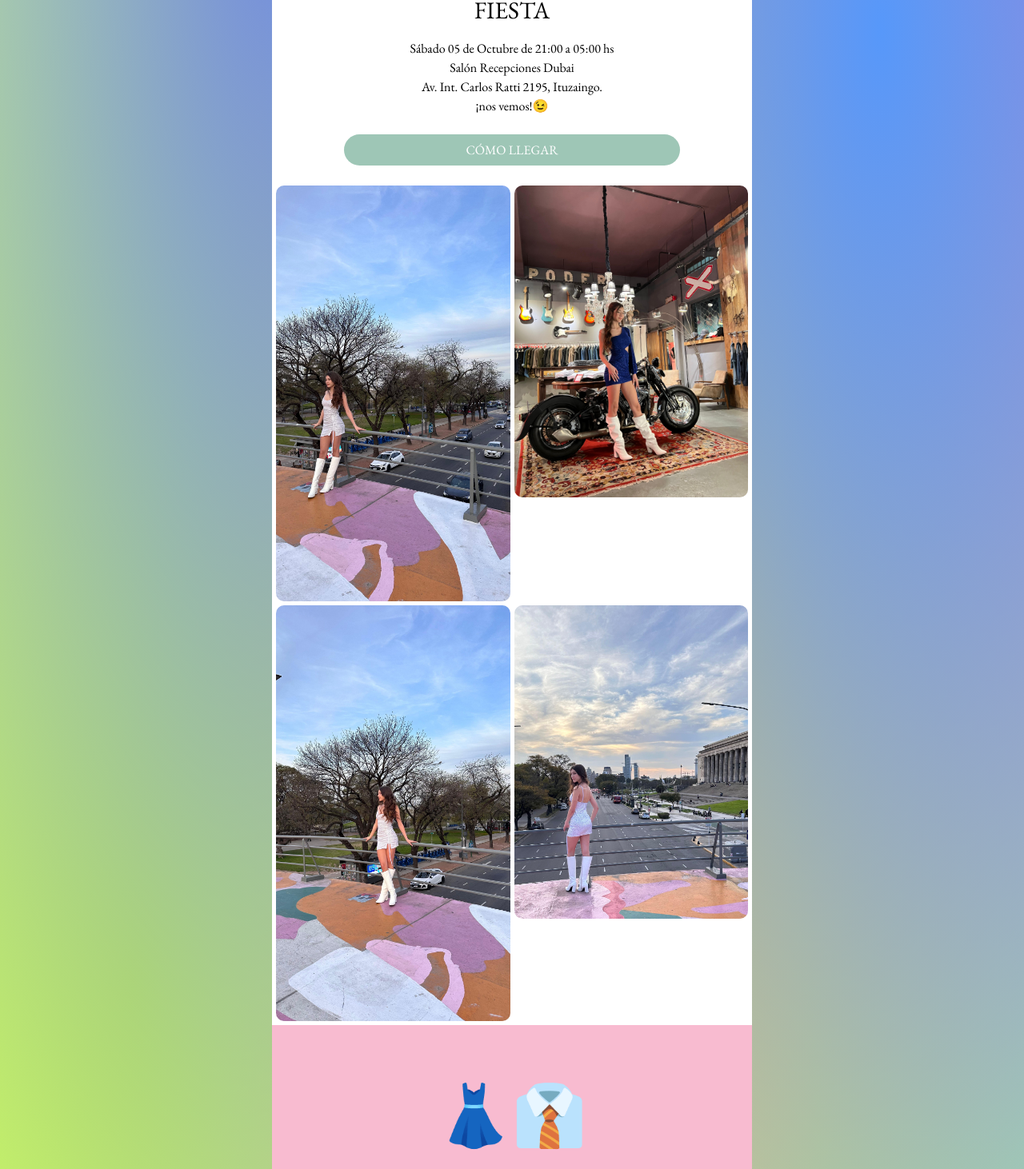
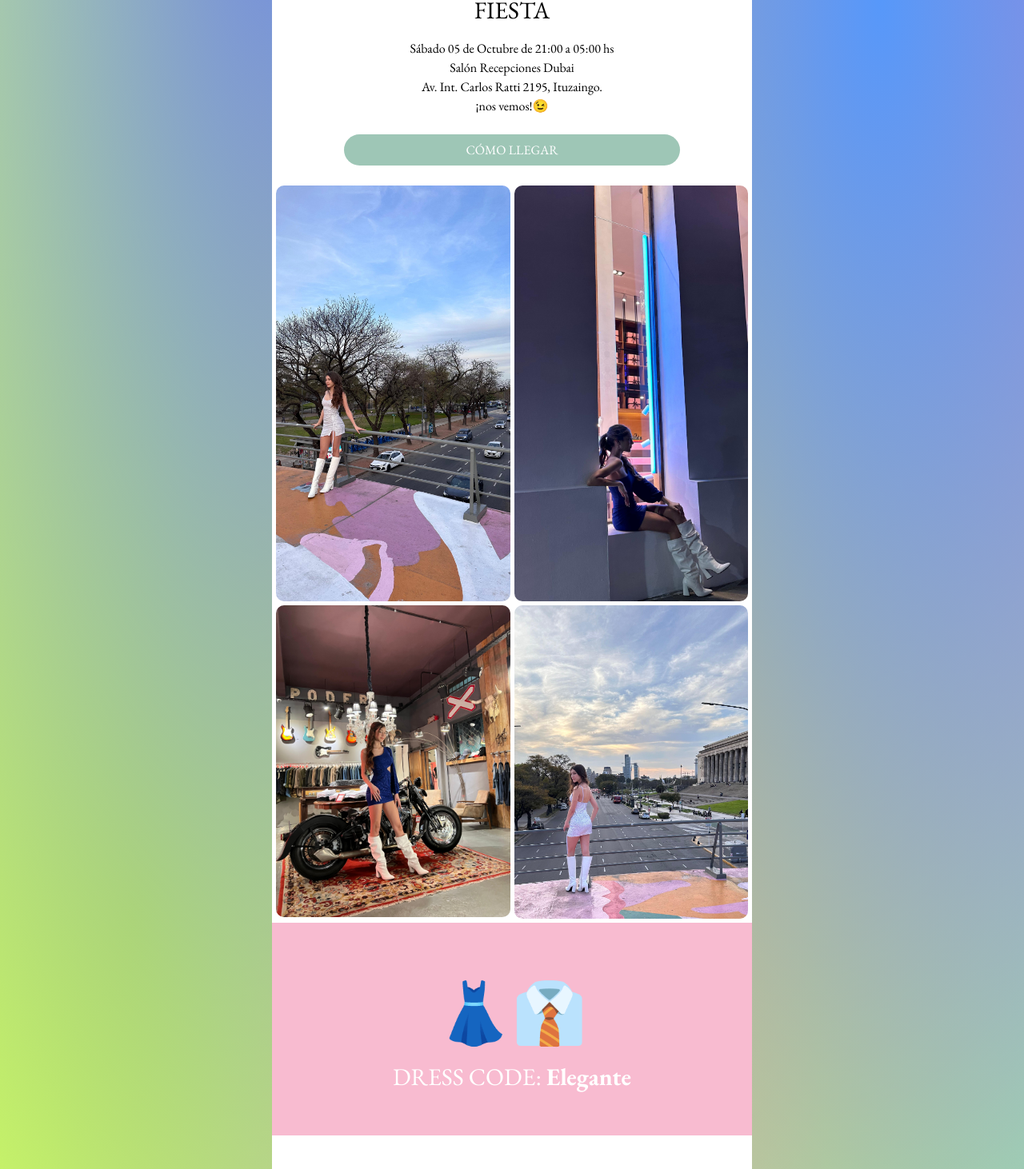
Before and after one commit to gafernandez87/giuli-15, a Next.js app: page / in a window 1280 px wide. Shown: the part 1193-2655 px from the top of the page at 80% size. Built offline with nearby package versions, Linux system fonts and the light colour scheme.

Commit message:
last changes

```diff
--- a/app/page.tsx
+++ b/app/page.tsx
@@ -110,8 +110,8 @@ export default function Home() {
 
       <div className="gallery">
         <img src="giuli4.jpeg"></img>
+        <img src="giuli6.jpeg"></img>
         <img src="giuli3.jpeg"></img>
-        <img src="giuli5.jpeg"></img>
         <img src="giuli2.jpeg"></img>
       </div>
 
```
